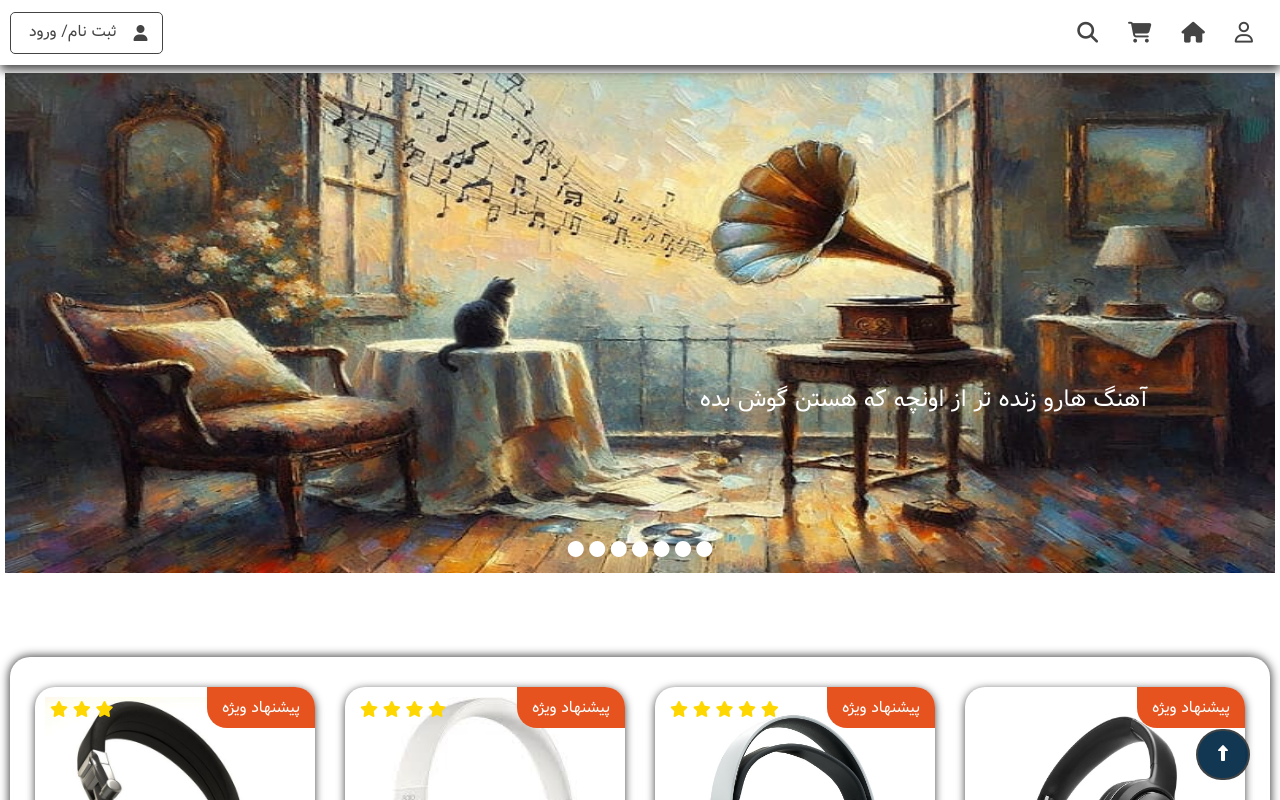
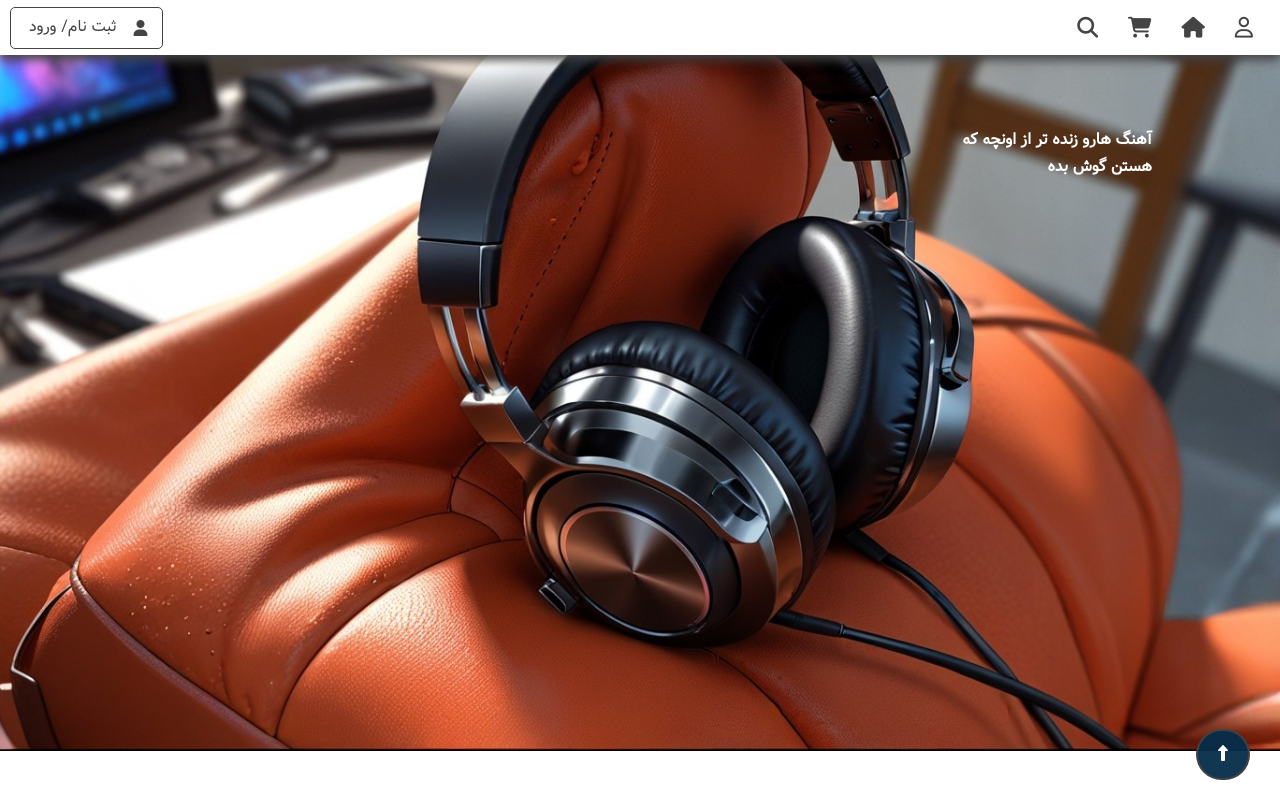
Before and after one commit to sobhanjaferi/musician, a plain HTML site: page index.html in a window 1280 px wide. Shown: the top 800 px of the page. Drawn offline with nearby package versions, Linux system fonts and the light colour scheme.

Commit message:
edit slider

```diff
--- a/index.html
+++ b/index.html
@@ -44,48 +44,13 @@
 
         <section class="slider">
             <div class="slids">
+
                 <div class="item" id="slide1">
-                    <img src="./Tools/Imgs/1.jpg" >
+                    <img src="./Tools/Imgs/6.jpg" >
                     <span>آهنگ هارو زنده تر از اونچه که هستن گوش بده</span>
                 </div>
-                <div class="item" id="slide2">
-                    <img src="./Tools/Imgs/2.jpg">
-                    <span>کیفیت صدا هایی که همیشه دنبالش بودی اینجاست</span>
-                </div>
-                <div class="item" id="slide3">
-                    <img src="./Tools/Imgs/3.jpg">
-                    <span >رویاهاتو با صدای بلند گوش بده</span>
-                </div>
-                <div class="item" id="slide4">
-                    <img src="./Tools/Imgs/4.jpg">
-                    <span style="color: black;">وارد دنیای موسیقی شو</span>
-                </div>
-                <div class="item" id="slide5">
-                    <img src="./Tools/Imgs/5.jpg">
-                    <span style="color: black;">آرزوها تو زندگی کن</span>
-                </div>
-                <div class="item" id="slide6">
-                    <img src="./Tools/Imgs/6.jpg">
-                    <span >زندگی در نوت های موسیقی </span>
-                </div>
-                <div class="item" id="slide7">
-                    <img src="./Tools/Imgs/7.jpg">
-                    <span >بزار موسیقی روحت رو لمس کنه</span>
-                </div>
+
             </div>
-
-            <div class="container-buttons">
-                <div class="buttons">
-                    <i id="icon" class="fa-solid fa-circle"></i>
-                    <i id="icon" class="fa-solid fa-circle"></i>
-                    <i id="icon" class="fa-solid fa-circle"></i>
-                    <i id="icon" class="fa-solid fa-circle"></i>
-                    <i id="icon" class="fa-solid fa-circle"></i>
-                    <i id="icon" class="fa-solid fa-circle"></i>
-                    <i id="icon" class="fa-solid fa-circle"></i>
-                </div>
-            </div>
-
         </section>
     </header>
 
--- a/style.css
+++ b/style.css
@@ -43,9 +43,9 @@ header{
 }
 
 header nav{
-    background-color: rgba(255, 255, 255, 0.932);
+    background-color: rgba(255, 255, 255, 0.797);
     width: 100%;
-    height: 65px;
+    height: 55px;
     box-shadow: 0px 5px 10px #444;
     display: flex;
     justify-content: space-between;
@@ -171,13 +171,10 @@ header nav .nav-left .register-login-btn:hover a p{
 
 .slider{
     position: relative;
-    font-size: 1em;
-    margin-top: 68px;
+    margin-top: 55px;
 }
 
 .slider .slids{
-    animation-name: backInUp;
-    padding: 5px;
     background-color: white;
 }
 
@@ -191,16 +188,16 @@ header nav .nav-left .register-login-btn:hover a p{
 
 .slider .slids .item img{
     width: 100%;
-    height: 500px;
 }
 
 .slider .slids .item span{
     position: absolute;
-    z-index: 1;
-    font-size: 1.5em;
+    font-size: 1em;
     right: 10%;
-    top: 60%;
+    top: 10%;
     color: white;
+    width: 200px;
+    font-weight: bold;
 }
 
 .slider .slids #slide1{
@@ -209,37 +206,6 @@ header nav .nav-left .register-login-btn:hover a p{
 
 .slider .slids #slide1 span{
     color: white;
-}
-
-.slider .slids #slide2 span{
-    color: white;
-}
-
-.slider .container-buttons{
-    position: absolute;
-    bottom: 30px;
-    z-index: 1;
-    width: 100%;
-    display: flex;
-    justify-content: center;
-}
-
-.slider .container-buttons .buttons{
-    width: 150px;
-    display: flex;
-    justify-content: center;
-}
-
-.slider .buttons i{
-    margin: auto;
-    color: rgb(255, 255, 255);
-    cursor: pointer;
-    transition: 0.1s linear;
-
-}
-
-.slider .buttons i:hover{
-    color: rgb(152, 152, 152);
 }
 
 /* ================================= home section offer items ================================= */
@@ -1207,7 +1173,6 @@ footer .footer_section .container table tr td{
 
 @media screen and (max-width:475px){
 
-
     .advertising .container #package-one .img img , #package-two .img img , #package-three .img img , #package-four .img img{
         height: 200px;
     }
@@ -1355,6 +1320,15 @@ footer .footer_section .container table tr td{
 
 @media screen and (max-width:375px){
 
+    .advertising .container{
+        display: grid;
+        grid-template-columns: repeat(1,1fr);
+    }
+
+    .advertising .container #package-one .img img , #package-two .img img , #package-three .img img , #package-four .img img{
+        height: 250px;
+    }
+
     header nav .nav-right input{
         width: 150px;
     }
```
Also changed, not shown: Tools/Imgs/1.jpg (deleted), Tools/Imgs/2.jpg (deleted), Tools/Imgs/3.jpg (deleted), Tools/Imgs/4.jpg (deleted), Tools/Imgs/5.jpg (deleted).
